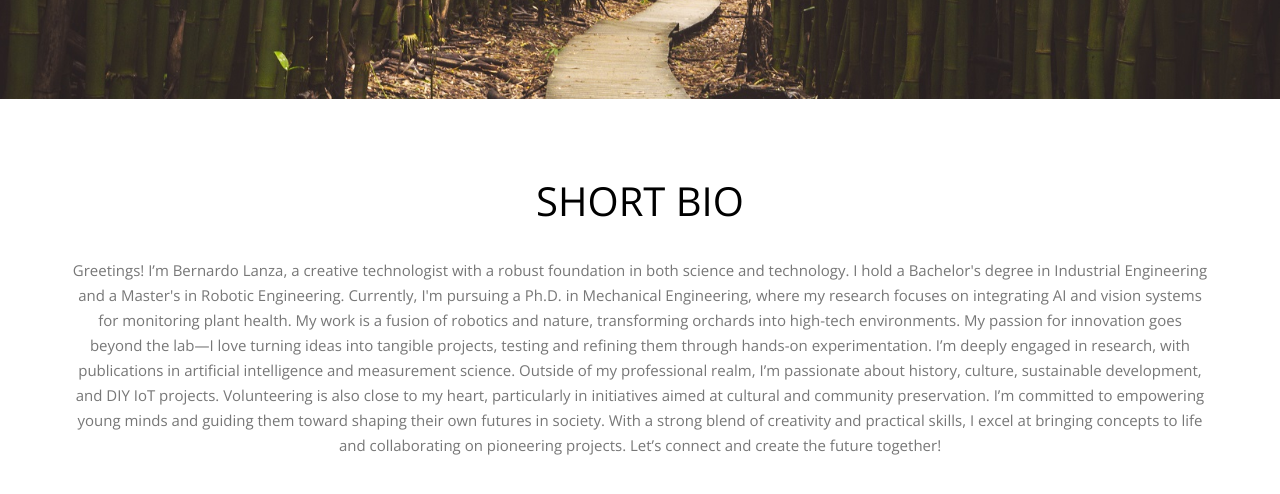
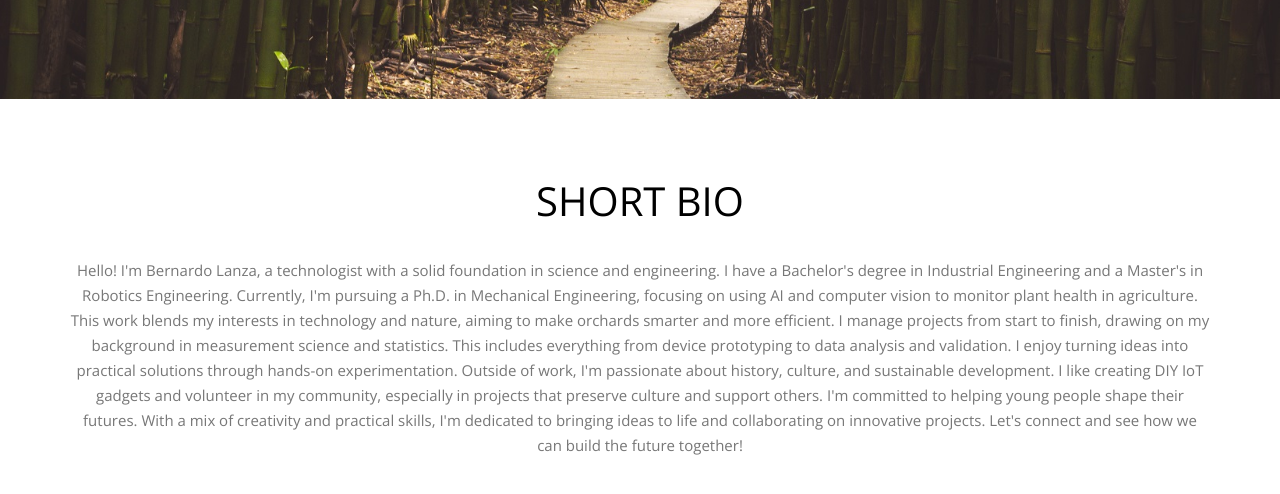
Before and after one commit to bernardolanza93/portfolio, a Jekyll site: the page index.html, which Jekyll copies as it is, in a window 1280 px wide and 900 px high, scrolled down 699 px, cut to the strip 0-509 px from the top of the window. Shown: the top 494 px of the strip. Built offline with Jekyll 4.4.1, drawn with Linux system fonts in a browser that asks for light colours; nearby versions of some CDN libraries; library files that are not in the unit come from our copies.

Commit message:
!!!improving

```diff
--- a/index.html
+++ b/index.html
@@ -128,13 +128,15 @@
                 <div class="col-md-12">
                     <h2>SHORT BIO</h2>
                     <h2 style="line-height:15px;"><small>
-                        Greetings! I’m Bernardo Lanza, a creative technologist with a robust foundation in both science and technology. I hold a Bachelor's degree in Industrial Engineering and a Master's in Robotic Engineering. Currently, I'm pursuing a Ph.D. in Mechanical Engineering, where my research focuses on integrating AI and vision systems for monitoring plant health. My work is a fusion of robotics and nature, transforming orchards into high-tech environments.
-
-                        My passion for innovation goes beyond the lab—I love turning ideas into tangible projects, testing and refining them through hands-on experimentation. I’m deeply engaged in research, with publications in artificial intelligence and measurement science.
-
-                        Outside of my professional realm, I’m passionate about history, culture, sustainable development, and DIY IoT projects. Volunteering is also close to my heart, particularly in initiatives aimed at cultural and community preservation. I’m committed to empowering young minds and guiding them toward shaping their own futures in society.
-
-                        With a strong blend of creativity and practical skills, I excel at bringing concepts to life and collaborating on pioneering projects. Let’s connect and create the future together!
+                        Hello! I'm Bernardo Lanza, a technologist with a solid foundation in science and engineering.
+                        I have a Bachelor's degree in Industrial Engineering and a Master's in Robotics Engineering. Currently, I'm pursuing a Ph.D. in Mechanical Engineering,
+                        focusing on using AI and computer vision to monitor plant health in agriculture. This work blends my interests in technology and nature, aiming to make orchards smarter and more efficient.
+                        I manage projects from start to finish, drawing on my background in measurement science and statistics. This includes everything from device prototyping
+                        to data analysis and validation. I enjoy turning ideas into practical solutions through hands-on experimentation.
+                        Outside of work, I'm passionate about history, culture, and sustainable development. I like creating DIY IoT gadgets and volunteer in my community,
+                        especially in projects that preserve culture and support others. I'm committed to helping young people shape their futures.
+                        With a mix of creativity and practical skills, I'm dedicated to bringing ideas to life and collaborating on innovative projects.
+                        Let's connect and see how we can build the future together!
                     </small></h2>
                 </div>
             </div>
```
